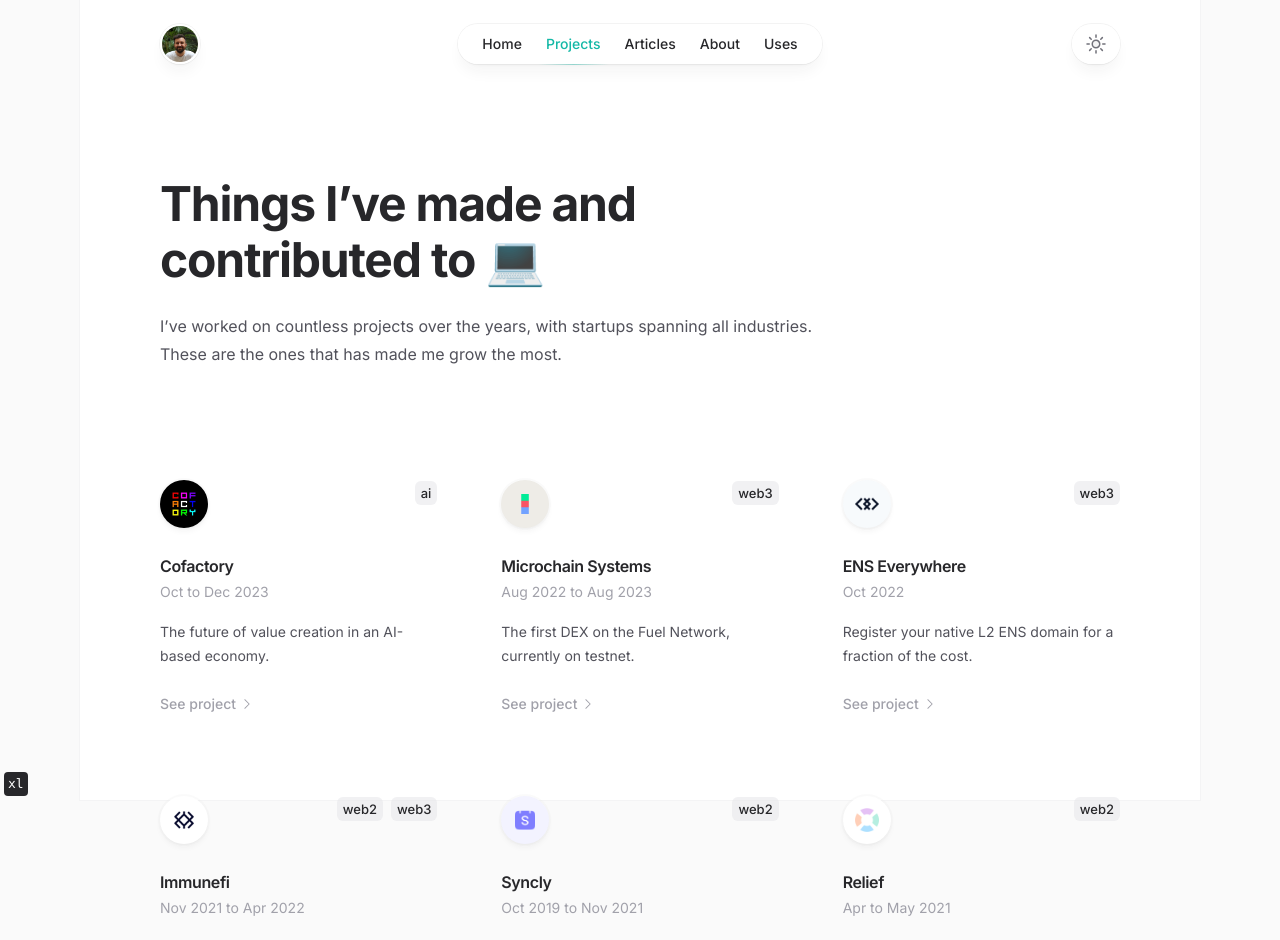
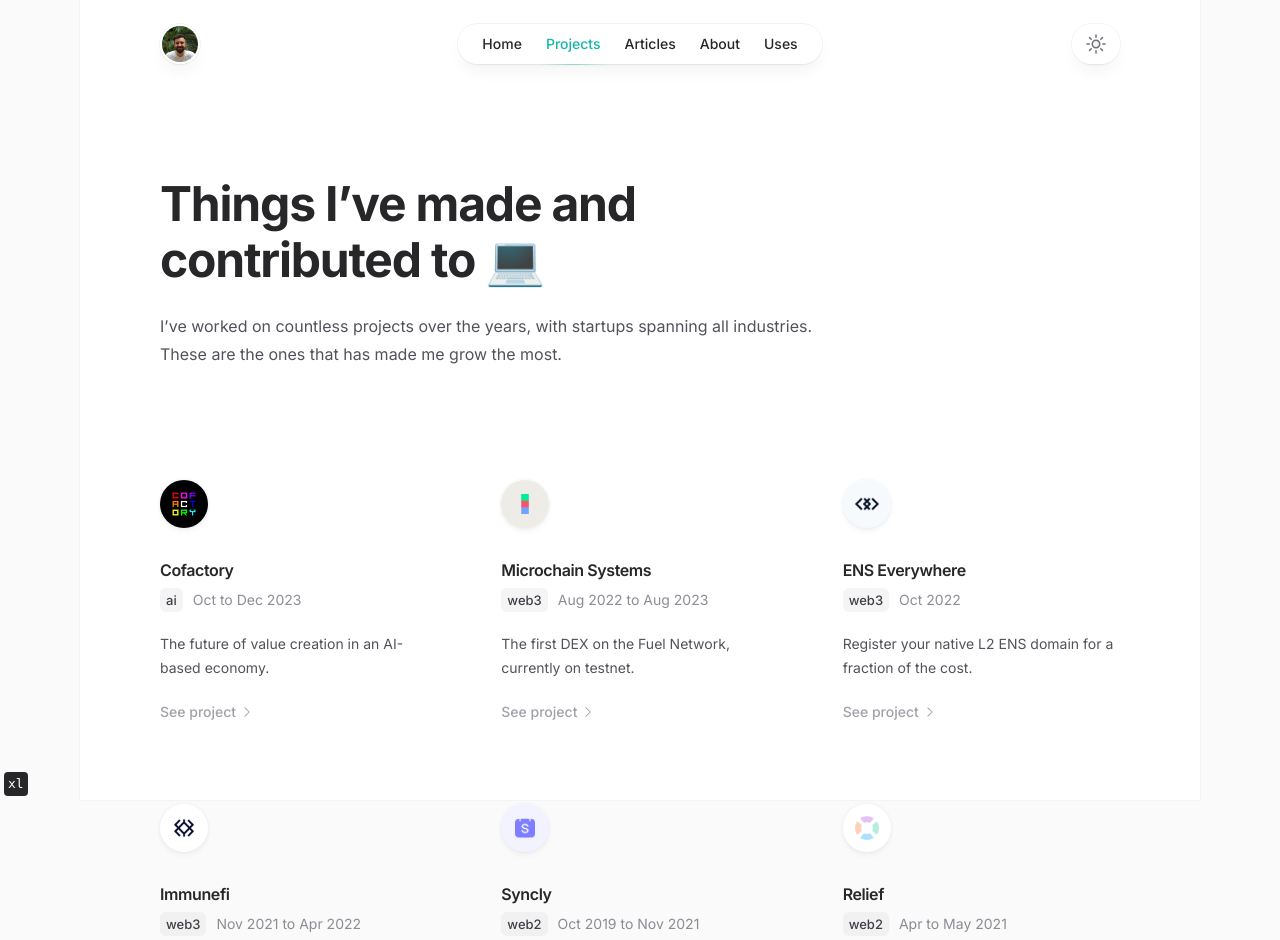
Before and after one commit to CharlyMartin/portfolio, a Next.js app: page /projects in a window 1280 px wide. Shown: the top 940 px of the page. Built offline with nearby package versions, Linux system fonts and the light colour scheme.

Commit message:
Update project card

```diff
--- a/src/components/atoms/badge/index.tsx
+++ b/src/components/atoms/badge/index.tsx
@@ -10,11 +10,9 @@ export default function Badge(props: Props) {
   return (
     <span
       className={twMerge(
-        "inline-flex items-center bg-zinc-200/50 font-medium dark:bg-zinc-700/80",
-        size == "sm" &&
-          "rounded-md px-1.5 text-xs text-zinc-800 dark:text-zinc-50",
-        size == "lg" &&
-          "rounded-lg px-2 py-0.5 text-sm text-zinc-700 dark:text-zinc-100 sm:px-2.5 sm:py-1",
+        "inline-flex items-center bg-zinc-200/40 font-medium text-zinc-700 dark:bg-zinc-700/80 dark:text-zinc-100",
+        size == "sm" && "rounded-md px-1.5 text-xs ",
+        size == "lg" && "rounded-lg px-2 py-0.5 text-sm sm:px-2.5 sm:py-1",
         className
       )}
     >
--- a/src/components/blocks/card/index.tsx
+++ b/src/components/blocks/card/index.tsx
@@ -132,7 +132,7 @@ export function CardEyebrow<T extends React.ElementType = "p">(
   return (
     <Component
       className={twMerge(
-        "relative z-10 flex items-center text-sm text-zinc-400 dark:text-zinc-500",
+        "relative z-10 flex items-center text-sm text-zinc-500/80 dark:text-zinc-400/80",
         top && "order-first mb-3",
         decorate && "pl-3.5",
         className
--- a/src/components/blocks/project/index.tsx
+++ b/src/components/blocks/project/index.tsx
@@ -9,13 +9,13 @@ import Badge from "@/components/atoms/badge";
 type Props = ProjectPreview;
 
 export default function Project(props: Props) {
-  const { name, logo, description, dates, slug, areas } = props;
+  const { name, logo, description, dates, slug, area } = props;
   const formattedDates = formatProjectDates(dates, { month: "short" });
 
   return (
-    <Card className="min-h-full">
-      <div className="flex w-full items-start justify-between">
-        <div className="z-10 mb-6">
+    <Card className="space-y-5">
+      {/* Logo */}
+      <div className="z-10 pb-2">
         {logo && (
           <ImageBackground
             style={{
@@ -44,28 +44,24 @@ export default function Project(props: Props) {
         )}
       </div>
 
-        <div className="z-10 space-x-2">
-          {areas.slice(0, 2).map(function renderAreas(area, i) {
-            return (
-              <Badge size="sm" key={i}>
+      {/* Title + badge + dates */}
+      <div className="flex flex-col space-y-1">
+        <Card.Title href={`/projects/${slug}`}>{name}</Card.Title>
+
+        <div className="flex items-center">
+          <Badge size="sm" className="z-10 mr-2.5">
             {area}
           </Badge>
-            );
-          })}
+          <Card.Eyebrow as="time" dateTime={dates.end?.toLocaleDateString()}>
+            {formattedDates}
+          </Card.Eyebrow>
         </div>
       </div>
 
-      <Card.Title href={`/projects/${slug}`}>{name}</Card.Title>
-      <Card.Eyebrow
-        as="time"
-        dateTime={dates.end?.toLocaleDateString()}
-        className="mb-2"
-      >
-        {formattedDates}
-      </Card.Eyebrow>
-
+      {/* Description */}
       <Card.Description>{description}</Card.Description>
 
+      {/* CTA */}
       <Card.Cta>See project</Card.Cta>
     </Card>
   );
--- a/src/components/sections/projects/index.tsx
+++ b/src/components/sections/projects/index.tsx
@@ -22,7 +22,7 @@ export default function Projects(props: Props) {
     >
       {data.map(function renderProjects(project, i) {
         return (
-          <li className="min-h-[228px]" key={i}>
+          <li key={i}>
             <Project {...project} />
           </li>
         );
--- a/src/data/projects.ts
+++ b/src/data/projects.ts
@@ -104,7 +104,7 @@ const data: Array<Project> = [
       { id: 2, role: { id: 4 } },
     ],
     status: "live",
-    areas: ["web2"],
+    area: "web2",
   },
   {
     id: 2,
@@ -138,7 +138,7 @@ const data: Array<Project> = [
       { id: 4, role: { id: 2 } },
     ],
     status: "archived",
-    areas: ["web2"],
+    area: "web2",
   },
   {
     id: 3,
@@ -146,7 +146,7 @@ const data: Array<Project> = [
     slug: "immunefi",
     hq: "Lisbon, Portugal",
     description:
-      "Web3's leading bug bounty platform, protecting billions in user funds.",
+      "The leading bug bounty platform in Web3, protecting billions in user funds.",
     logo: { src: immunefiLogo },
     images: [
       { src: immunefiImg1, alt: "Immunefi Image" },
@@ -166,7 +166,7 @@ const data: Array<Project> = [
       { id: 15, role: { id: 12 } },
     ],
     status: "live",
-    areas: ["web2", "web3"],
+    area: "web3",
   },
   {
     id: 4,
@@ -189,7 +189,7 @@ const data: Array<Project> = [
     stack: [10, 3, 12, 17, 40],
     people: [{ id: 22, role: { id: 11 } }],
     status: "live",
-    areas: ["web2"],
+    area: "web2",
   },
   {
     id: 5,
@@ -213,7 +213,7 @@ const data: Array<Project> = [
       { id: 14, role: { id: 1 } },
     ],
     status: "live",
-    areas: ["web2"],
+    area: "web2",
   },
   {
     id: 6,
@@ -241,7 +241,7 @@ const data: Array<Project> = [
       { id: 11, role: { id: 1 } },
     ],
     status: "archived",
-    areas: ["web2"],
+    area: "web2",
   },
   {
     id: 7,
@@ -259,7 +259,7 @@ const data: Array<Project> = [
     stack: [10, 26, 21, 29, 9],
     people: [{ id: 3, role: { id: 11 } }],
     status: "live",
-    areas: ["web2"],
+    area: "web2",
   },
   {
     id: 8,
@@ -279,7 +279,7 @@ const data: Array<Project> = [
     roles: [1, 3, 4, 5, 8],
     stack: [10, 26, 21, 29, 9],
     status: "archived",
-    areas: ["web2"],
+    area: "web2",
   },
   {
     id: 9,
@@ -297,7 +297,7 @@ const data: Array<Project> = [
     stack: [10, 9, 2, 28, 41],
     people: [{ id: 9, role: { id: 2 } }],
     status: "archived",
-    areas: ["web2"],
+    area: "web2",
   },
   {
     id: 10,
@@ -325,7 +325,7 @@ const data: Array<Project> = [
       { id: 17, role: { id: 14 } },
     ],
     status: "live",
-    areas: ["web3"],
+    area: "web3",
   },
   {
     id: 11,
@@ -350,7 +350,7 @@ const data: Array<Project> = [
       { id: 16, role: { id: 14 } },
     ],
     status: "archived",
-    areas: ["web3"],
+    area: "web3",
   },
   {
     id: 12,
@@ -387,7 +387,7 @@ const data: Array<Project> = [
       { id: 21, role: { id: 12 } },
     ],
     status: "live",
-    areas: ["ai"],
+    area: "ai",
   },
 ];
 
@@ -406,8 +406,8 @@ export function getProjects(filters?: Filters): Array<ProjectPreview> {
     })
     .filter((project) => project.display)
     .map((project) => {
-      const { id, name, description, logo, dates, slug, areas } = project;
-      return { id, name, description, logo, dates, slug, areas };
+      const { id, name, description, logo, dates, slug, area } = project;
+      return { id, name, description, logo, dates, slug, area };
     })
     .sort((a, z) => {
       if (!a.dates.end) return -1;
--- a/src/types/index.ts
+++ b/src/types/index.ts
@@ -26,8 +26,6 @@ export type Bio = {
   avatar: ImageProps;
 };
 
-type Area = "web2" | "web3" | "ai";
-
 // DATA MODEL (exposed via API routes)
 export type Project = {
   id: number;
@@ -41,7 +39,7 @@ export type Project = {
   highlight?: boolean; // Whether or not to highlight the project on the home page
   url: string; // The URL of the project. If not provided, the project is shown as "archived".
   status: "live" | "wip" | "archived";
-  areas: Array<Area>; // Whether I worked on the web2 or web3 part
+  area: "web2" | "web3" | "ai"; // Whether I worked on the web2 or web3 part
   display: boolean; // Whether or not to display the project on the projects page
   stack: Array<Use["id"]>;
   roles: Array<Skill["id"]>;
@@ -50,7 +48,7 @@ export type Project = {
 
 export type ProjectPreview = Pick<
   Project,
-  "id" | "name" | "description" | "logo" | "dates" | "slug" | "areas"
+  "id" | "name" | "description" | "logo" | "dates" | "slug" | "area"
 >;
 
 export type Use = {
```
Lines whose indentation alone changed are shown as unchanged.
